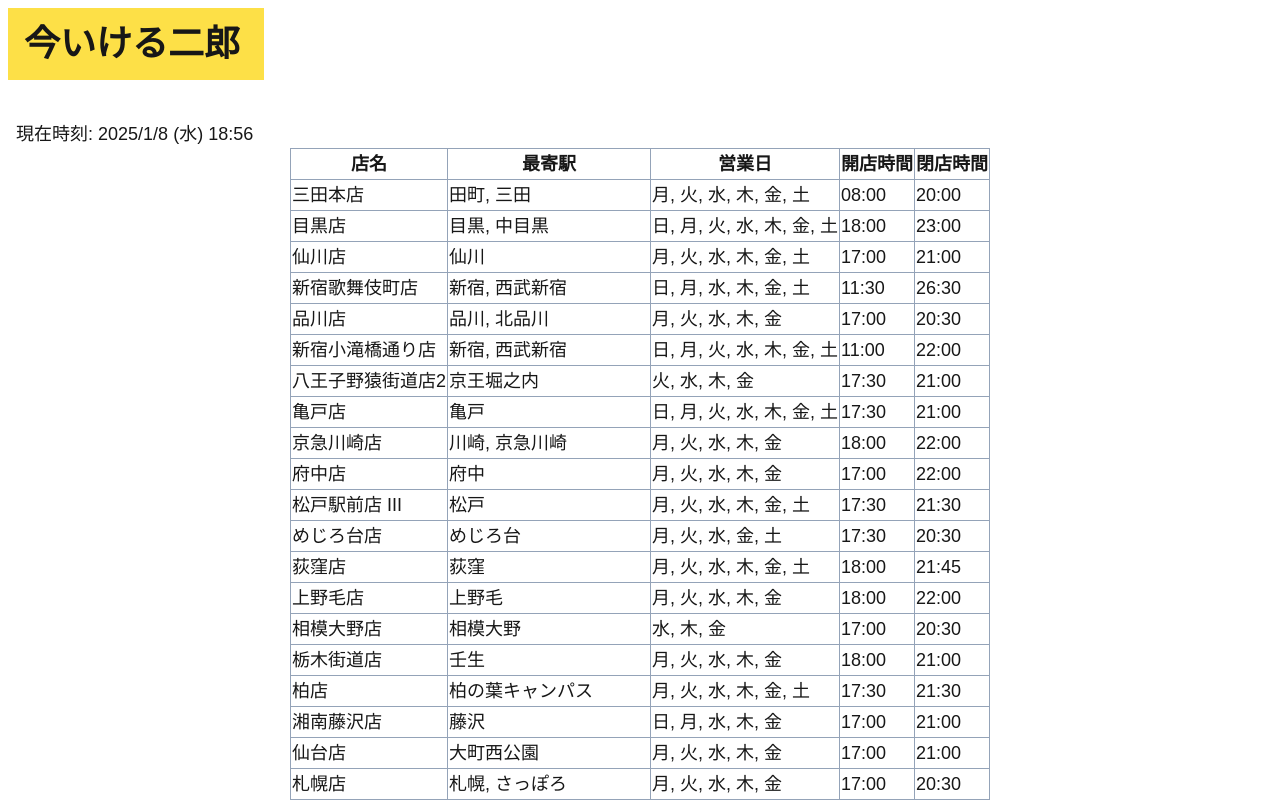
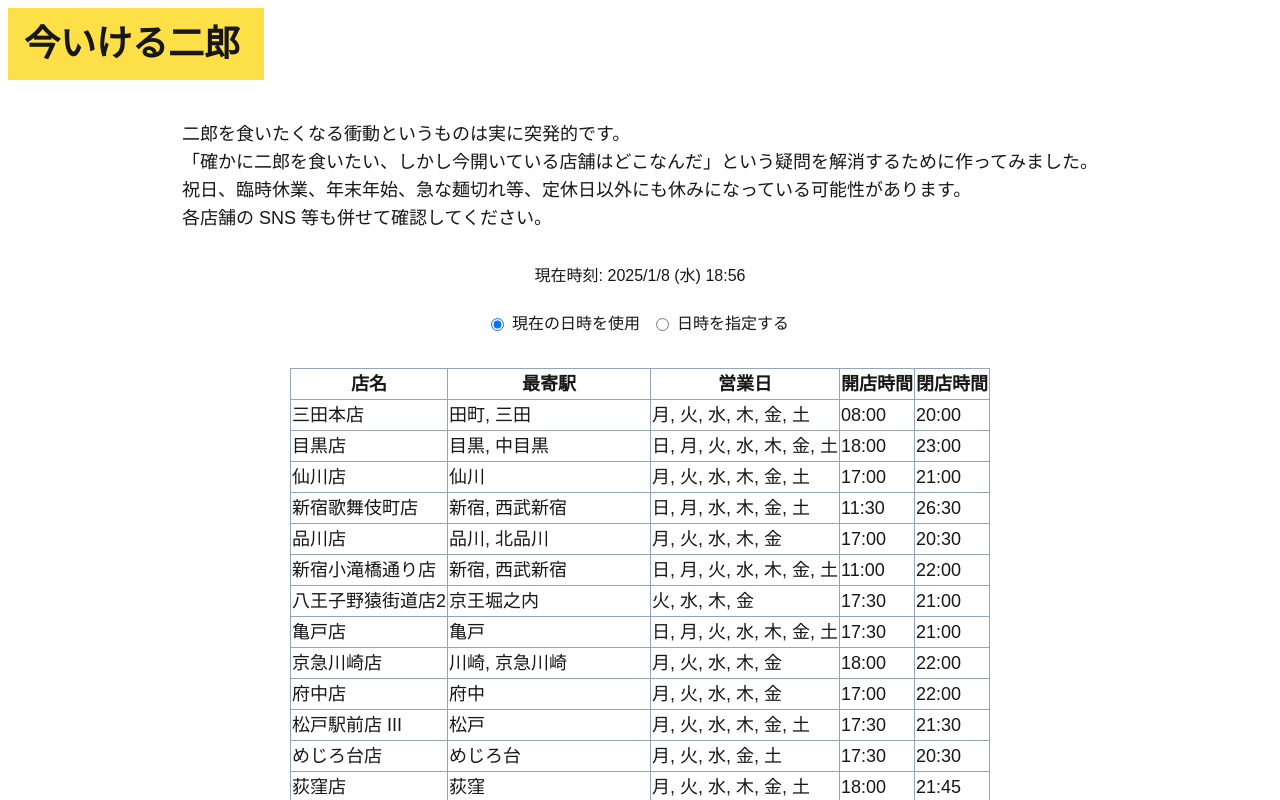
Before and after one commit to Atsunori66/NowJiro, a Next.js app: page / in a window 1280 px wide. Shown: the top 800 px of the page. Built offline with nearby package versions, Linux system fonts and the light colour scheme.

Commit message:
2025/01/09 added feature

```diff
--- a/src/app/page.tsx
+++ b/src/app/page.tsx
@@ -29,16 +29,35 @@ interface ShopData {
 const Shops: Shop[] = ShopsData as unknown as Shop[];
 
 export default function Home() {
-  const today = new Date();
-  const year = today.getFullYear().toString();
-  const month = (today.getMonth() + 1).toString();
-  const date = today.getDate().toString();
-  const hours = today.getHours().toString().padStart(2, "0");
-  const minutes = today.getMinutes().toString().padStart(2, "0");
-  const day: number = today.getDay();
+  const [selectedTimeOption, setSelectedTimeOption] = useState<string>("current");
+  const [specifiedTime, setSpecifiedTime] = useState<Date>(new Date());
+  const [displayTime, setDisplayTime] = useState<Date>(new Date());
+
+  useEffect(() => {
+    if (selectedTimeOption === "current") {
+      setDisplayTime(new Date());
+    }
+  }, [selectedTimeOption]);
+
+  useEffect(() => {
+    const timer = setInterval(() => {
+      if (selectedTimeOption === "current") {
+        setDisplayTime(new Date());
+      }
+    }, 60000); // 1分ごとに更新
+
+    return () => clearInterval(timer);
+  }, [selectedTimeOption]);
+
+  const year = displayTime.getFullYear().toString();
+  const month = (displayTime.getMonth() + 1).toString();
+  const date = displayTime.getDate().toString();
+  const hours = displayTime.getHours().toString().padStart(2, "0");
+  const minutes = displayTime.getMinutes().toString().padStart(2, "0");
+  const day: number = displayTime.getDay();
   const weekDays: string[] = ["日", "月", "火", "水", "木", "金", "土"];
 
-  const currentMinutes: number = today.getHours() * 60 + today.getMinutes(); // 現在時刻を分単位で取得
+  const currentMinutes: number = displayTime.getHours() * 60 + displayTime.getMinutes(); // 現在時刻を分単位で取得
 
   const [tableData, setTableData] = useState<ShopData[]>([]);
 
@@ -54,7 +73,25 @@ export default function Home() {
       }))
     );
 
-    const filteredData = flattenedData.filter((shop: ShopData) => {
+    let filteredData = flattenedData;
+
+    if (selectedTimeOption === "specify") {
+      const specifiedTotal = specifiedTime.getHours() * 60 + specifiedTime.getMinutes();
+      filteredData = flattenedData.filter((shop: ShopData) => {
+        const isActiveDay = shop.days.includes(specifiedTime.getDay());
+        if (!isActiveDay) return false;
+
+        const [openHour, openMin] = shop.open.split(":").map(Number);
+        const [closeHour, closeMin] = shop.close.split(":").map(Number);
+
+        const openTotal = openHour * 60 + openMin;
+        const closeTotal = closeHour * 60 + closeMin;
+
+        return openTotal <= specifiedTotal && closeTotal >= specifiedTotal;
+      });
+    } else {
+      const currentTotal = currentMinutes;
+      filteredData = flattenedData.filter((shop: ShopData) => {
         const isActiveDay = shop.days.includes(day);
         if (!isActiveDay) return false;
 
@@ -64,11 +101,12 @@ export default function Home() {
         const openTotal = openHour * 60 + openMin;
         const closeTotal = closeHour * 60 + closeMin;
 
-      return openTotal <= currentMinutes && closeTotal >= currentMinutes;
+        return openTotal <= currentTotal && closeTotal >= currentTotal;
       });
+    }
 
     setTableData(filteredData);
-  }, [day, currentMinutes]);
+  }, [day, currentMinutes, selectedTimeOption, specifiedTime]);
 
   return (
     <div className="grid grid-cols-1 gap-4">
@@ -80,10 +118,131 @@ export default function Home() {
       </header>
 
       <main className="p-4">
-
-        <div className="text-lg">
+        <div className="justify-self-center mb-8 text-sm md:text-lg">
+          二郎を食いたくなる衝動というものは実に突発的です。<br></br>
+          「確かに二郎を食いたい、しかし今開いている店舗はどこなんだ」という疑問を解消するために作ってみました。<br></br>
+          祝日、臨時休業、年末年始、急な麺切れ等、定休日以外にも休みになっている可能性があります。<br></br>
+          各店舗の SNS 等も併せて確認してください。
+        </div>
+        <div className="justify-self-center mb-6">
           現在時刻: {year}/{month}/{date} ({weekDays[day]}) {hours}:{minutes}
         </div>
+        <div className="justify-center flex items-center space-x-4 mb-8">
+          <div className="flex items-center">
+            <input
+              type="radio"
+              id="currentTime"
+              name="timeOption"
+              value="current"
+              checked={selectedTimeOption === "current"}
+              onChange={() => setSelectedTimeOption("current")}
+            />
+            <label htmlFor="currentTime" className="ml-2">現在の日時を使用</label>
+          </div>
+          <div className="flex items-center">
+            <input
+              type="radio"
+              id="specifyTime"
+              name="timeOption"
+              value="specify"
+              checked={selectedTimeOption === "specify"}
+              onChange={() => setSelectedTimeOption("specify")}
+            />
+            <label htmlFor="specifyTime" className="ml-2">日時を指定する</label>
+          </div>
+        </div>
+
+        {selectedTimeOption === "specify" && (
+          <div className="flex justify-self-center space-x-2 mb-8">
+            <select
+              value={specifiedTime.getFullYear()}
+              onChange={(e) =>
+                setSpecifiedTime(new Date(
+                  parseInt(e.target.value),
+                  specifiedTime.getMonth(),
+                  specifiedTime.getDate(),
+                  specifiedTime.getHours(),
+                  specifiedTime.getMinutes()
+                ))
+              }
+              className="rounded border p-1"
+            >
+              {[...Array(10)].map((_, idx) => {
+                const yearOption = new Date().getFullYear() - 5 + idx;
+                return <option key={yearOption} value={yearOption}>{yearOption}年</option>
+              })}
+            </select>
+            <select
+              value={specifiedTime.getMonth() + 1}
+              onChange={(e) =>
+                setSpecifiedTime(new Date(
+                  specifiedTime.getFullYear(),
+                  parseInt(e.target.value) - 1,
+                  specifiedTime.getDate(),
+                  specifiedTime.getHours(),
+                  specifiedTime.getMinutes()
+                ))
+              }
+              className="rounded border p-1"
+            >
+              {[...Array(12)].map((_, idx) => (
+                <option key={idx + 1} value={idx + 1}>{idx + 1}月</option>
+              ))}
+            </select>
+            <select
+              value={specifiedTime.getDate()}
+              onChange={(e) =>
+                setSpecifiedTime(new Date(
+                  specifiedTime.getFullYear(),
+                  specifiedTime.getMonth(),
+                  parseInt(e.target.value),
+                  specifiedTime.getHours(),
+                  specifiedTime.getMinutes()
+                ))
+              }
+              className="rounded border p-1"
+            >
+              {[...Array(31)].map((_, idx) => (
+                <option key={idx + 1} value={idx + 1}>{idx + 1}日</option>
+              ))}
+            </select>
+            <select
+              value={specifiedTime.getHours()}
+              onChange={(e) =>
+                setSpecifiedTime(new Date(
+                  specifiedTime.getFullYear(),
+                  specifiedTime.getMonth(),
+                  specifiedTime.getDate(),
+                  parseInt(e.target.value),
+                  specifiedTime.getMinutes()
+                ))
+              }
+              className="rounded border p-1"
+            >
+              {[...Array(24)].map((_, idx) => (
+                <option key={idx} value={idx}>{idx}時</option>
+              ))}
+            </select>
+            <select
+              value={specifiedTime.getMinutes()}
+              onChange={(e) =>
+                setSpecifiedTime(new Date(
+                  specifiedTime.getFullYear(),
+                  specifiedTime.getMonth(),
+                  specifiedTime.getDate(),
+                  specifiedTime.getHours(),
+                  parseInt(e.target.value)
+                ))
+              }
+              className="rounded border p-1"
+            >
+              {[...Array(60)].map((_, idx) => (
+                <option key={idx} value={idx}>{idx}分</option>
+              ))}
+            </select>
+          </div>
+        )}
+
         <div>
           <table className="justify-self-center border-collapse border border-slate-400 text-base md:text-lg">
             <thead>
```
Lines whose indentation alone changed are shown as unchanged.
